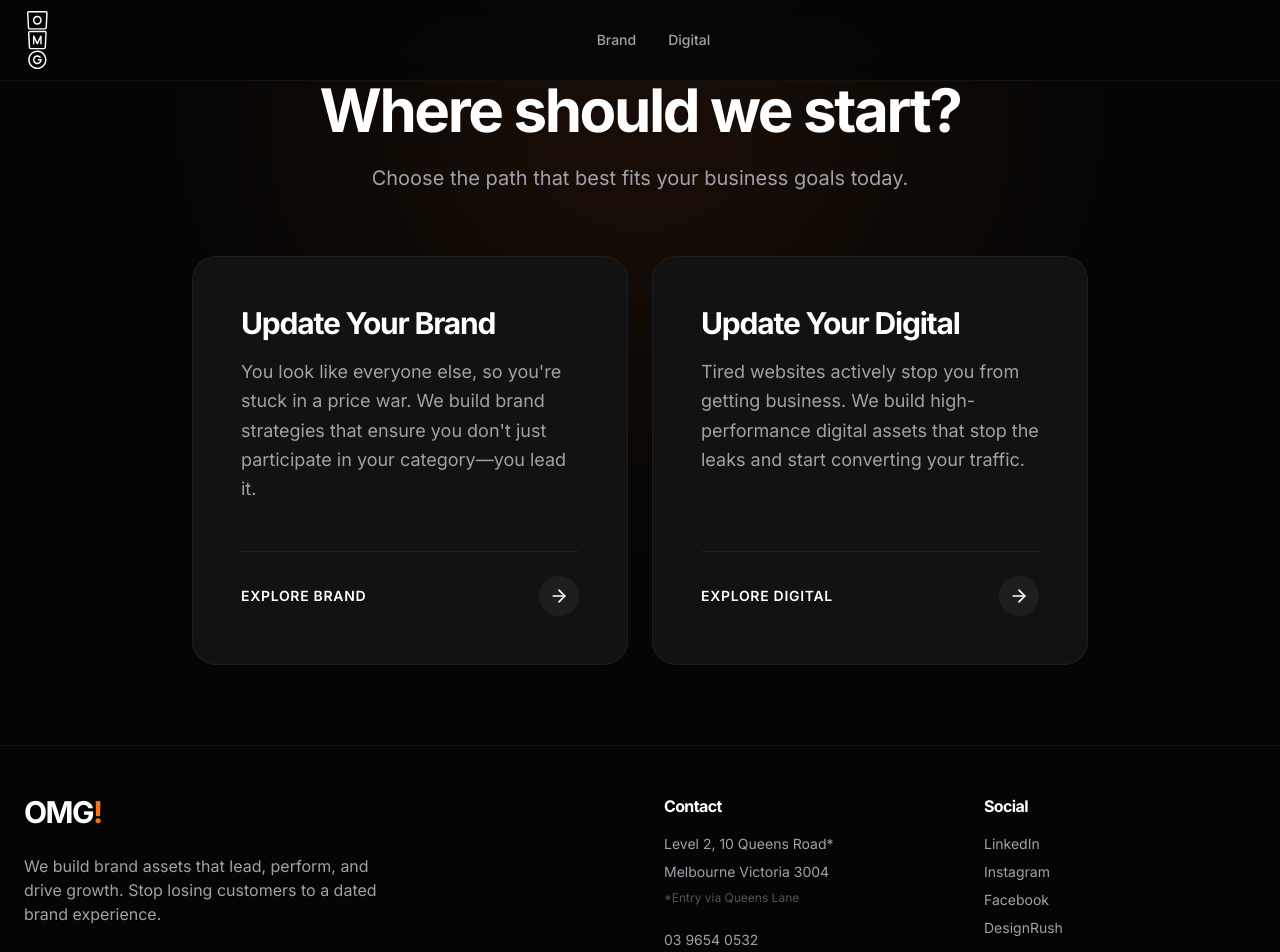
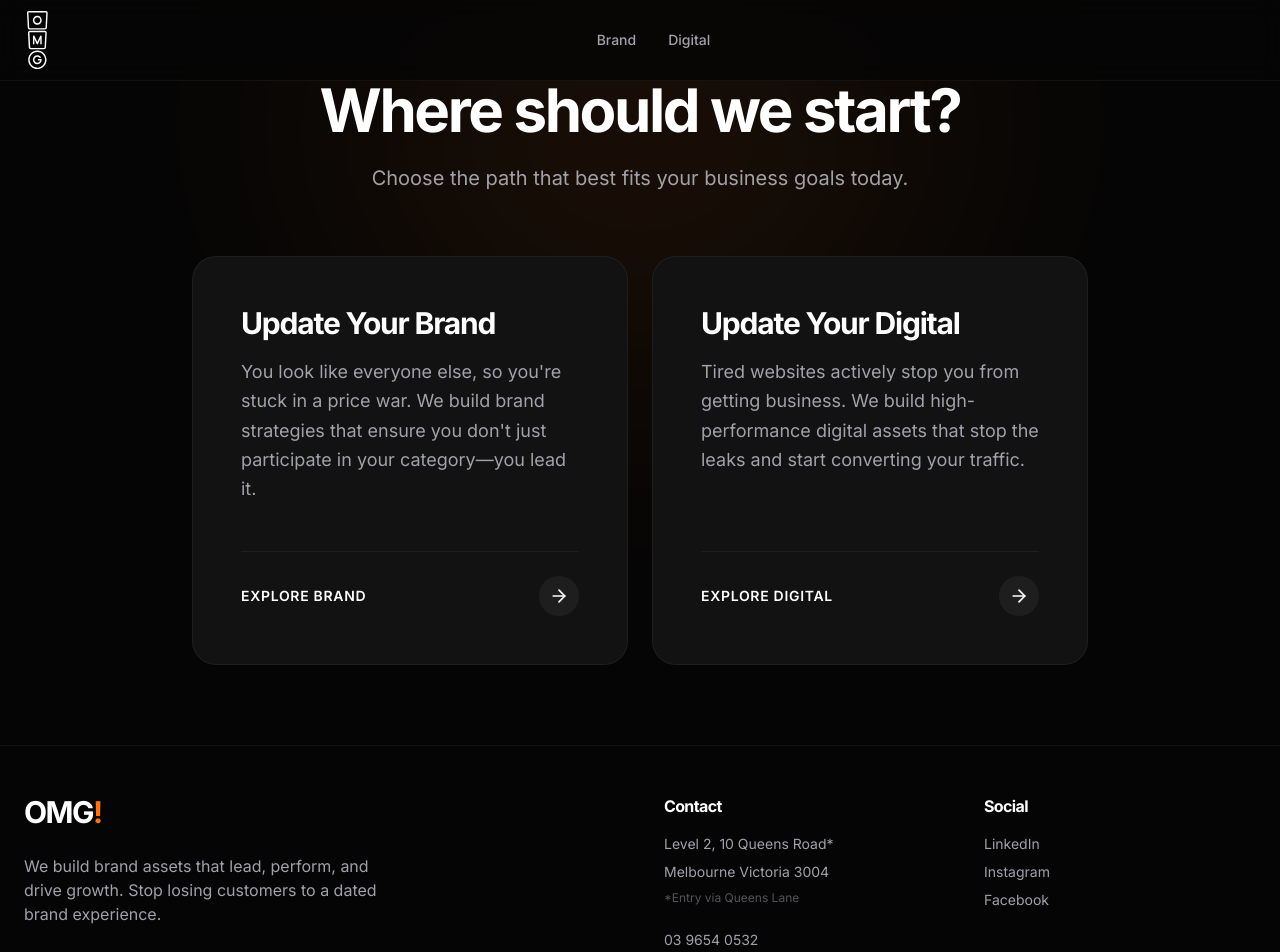
Before and after one commit to OMGcreative/omg-landing-page, a React (Vite) app: page / in a window 1280 px wide. Shown: the top 952 px of the page. Built offline with nearby package versions, Linux system fonts and the light colour scheme.

Commit message:
feat: Open social media links in new tabs and remove the DesignRush link from the footer.

```diff
--- a/src/components/Footer.tsx
+++ b/src/components/Footer.tsx
@@ -48,25 +48,21 @@ export function Footer() {
             <h4 className="font-semibold mb-4">Social</h4>
             <ul className="text-secondary space-y-2 text-sm">
               <li>
-                <a href="https://www.linkedin.com/company/omg-creative" className="hover:text-primary transition-colors">
+                <a href="https://www.linkedin.com/company/omg-creative" target="_blank" className="hover:text-primary transition-colors">
                   LinkedIn
                 </a>
               </li>
               <li>
-                <a href="https://www.instagram.com/omg.creative.melbourne/" className="hover:text-primary transition-colors">
+                <a href="https://www.instagram.com/omg.creative.melbourne/" target="_blank" className="hover:text-primary transition-colors">
                   Instagram
                 </a>
               </li>
               <li>
-                <a href="https://www.facebook.com/OMGMelbourne/" className="hover:text-primary transition-colors">
+                <a href="https://www.facebook.com/OMGMelbourne/" target="_blank" className="hover:text-primary transition-colors">
                   Facebook
                 </a>
               </li>
-              <li>
-                <a href="#" className="hover:text-primary transition-colors">
-                  DesignRush
-                </a>
-              </li>
+
             </ul>
           </div>
         </div>
```
